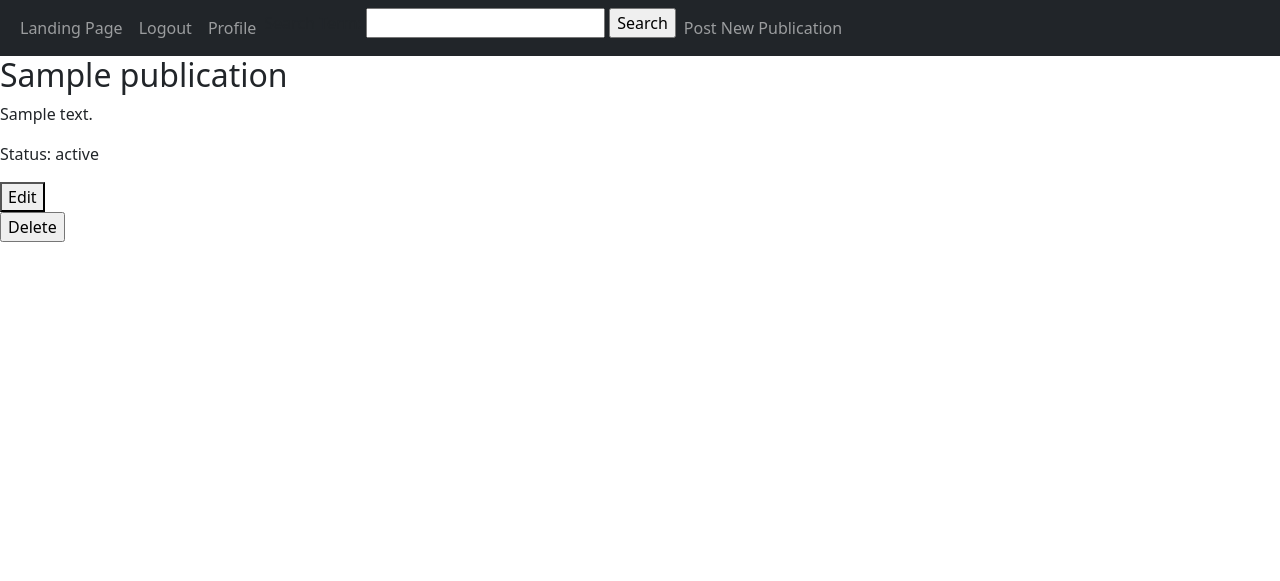
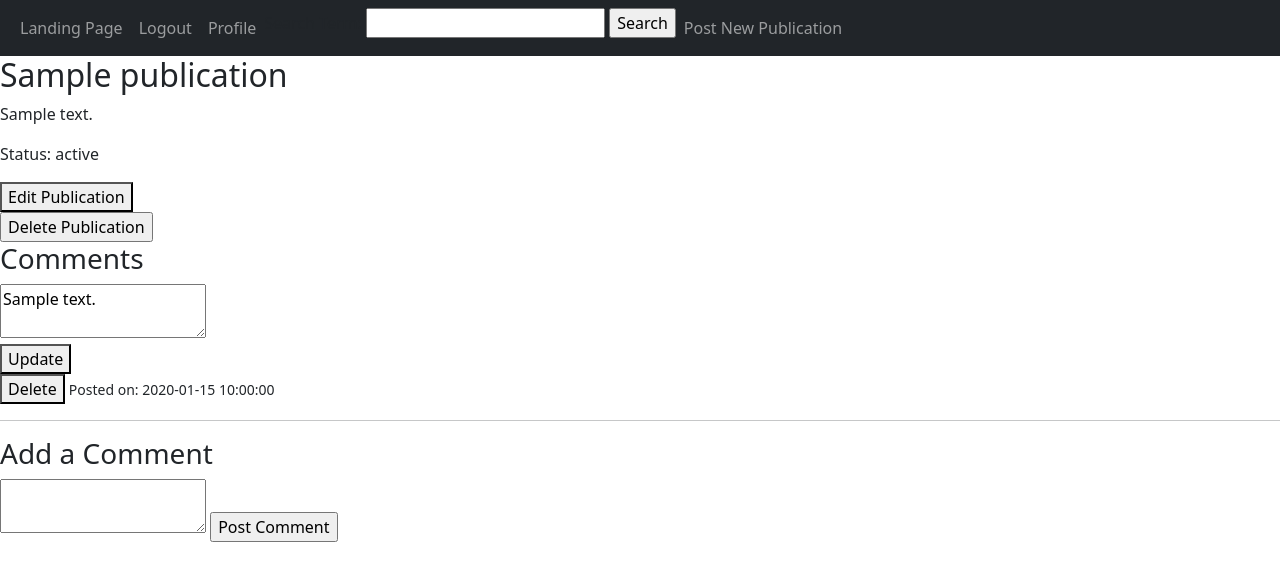
Before and after one commit to zlatin-tech/ecom-assignment2, a PHP site: template app/views/Publication/View.php in a window 1280 px wide. Shown: the top 581 px of the page. Run offline with PHP 8.4, Linux system fonts and the light colour scheme; the visitor is signed in with stand-in values (Sample User, id 1); the template is opened without the code that fills it: most values are stand-ins (such as "Sample title", 1, 10 or a date in 2020).

Commit message:
add comments

```diff
--- a/app/controllers/Publication.php
+++ b/app/controllers/Publication.php
@@ -14,7 +14,8 @@ class Publication extends \app\core\Controller{
      public function displayPublicationById($id) {
         $publication_id = intval($id);
         $publication = \app\models\Publication::getPublicationById($publication_id);
-        $this->view('Publication/view', ['publication' => $publication]);
+        $comments = \app\models\Comment::getComments($publication_id);
+        $this->view('Publication/view', ['publication' => $publication, 'comments' => $comments]);
     }
     #[Login]
     #[HasProfile]
--- a/app/routes.php
+++ b/app/routes.php
@@ -9,6 +9,9 @@ $this->addRoute('Publication/store' , 'Publication,store');
 $this->addRoute('Publication/view/{id}' , 'Publication,displayPublicationById');
 $this->addRoute('Publication/update/{publication_id}' , 'Publication,update');
 $this->addRoute('Publication/delete' , 'Publication,delete');
+$this->addRoute('Comment/add/{publication_id}' , 'Comment,store');
+$this->addRoute('Comment/update/{comment_id}' , 'Comment,update');
+$this->addRoute('Comment/delete/{comment_id}' , 'Comment,delete');
 
 $this->addRoute('User/logout' , 'User,logout');
 $this->addRoute('User/update' , 'User,update');
--- a/app/views/Publication/View.php
+++ b/app/views/Publication/View.php
@@ -1,18 +1,57 @@
-<?php
-     include('app/views/header.php');
-?>
+<?php include('app/views/header.php'); ?>
 
 <h2><?= htmlspecialchars($publication->publication_title) ?></h2>
 <p><?= nl2br(htmlspecialchars($publication->publication_text)) ?></p>
 <p>Status: <?= htmlspecialchars($publication->publication_status) ?></p>
 
-<button onclick="location.href='/Publication/edit/<?= $publication->publication_id ?>'" type="button">Edit</button>
+<button onclick="location.href='/Publication/edit/<?= $publication->publication_id ?>'" type="button">Edit Publication</button>
 
 <form action="/Publication/delete" method="POST">
      <input type="hidden" name="publication_id" value="<?= htmlspecialchars($publication->publication_id) ?>">
-     <input type="submit" name="action" value="Delete">
+     <input type="submit" name="action" value="Delete Publication">
 </form>
 
+<!-- Display Comments Section -->
+<section id="comments">
+    <h3>Comments</h3>
+    <?php foreach ($comments as $comment): ?>
+        <div class="comment">
+            <!-- Check if the session's user ID matches the comment's profile ID Breaks MVC but it makes it prettier and could be removed since it's checked in the controller as well -->
+            <?php if (isset($_SESSION['user_id'])&&(new \app\models\Profile())->getForUser($_SESSION['user_id'])->profile_id == $comment->profile_id): ?>
+
+                <form action="/Comment/update/<?= $comment->comment_id ?>" method="POST">
+                    <!-- Editable Text Area -->
+                    <textarea name="text" required><?= htmlspecialchars($comment->comment_text) ?></textarea>
+                    <br>
+                    <!-- Update Button -->
+                    <button type="submit">Update</button>
+                </form>
+                <!-- Delete Button -->
+                <form action="/Comment/delete/<?= $comment->comment_id ?>" method="POST" style="display: inline;">
+                    <button type="submit">Delete</button>
+                </form>
+            <?php else: ?>
+                <!-- Non-editable Text Display for Users who do not own the comment -->
+                <p><?= htmlspecialchars($comment->comment_text) ?></p>
+            <?php endif; ?>
+            <small>Posted on: <?= htmlspecialchars($comment->timestamp) ?></small>
+            <br>
+            <hr width="100%" size="2" color="blue" noshade>
+
+        </div>
+    <?php endforeach; ?>
+</section>
+
+
+
+<!-- Add New Comment Form -->
+<section id="add-comment">
+    <h3>Add a Comment</h3>
+    <form action="/Comment/add/<?= $publication->publication_id ?>" method="POST">
+        <textarea name="text" required></textarea>
+        <input type="submit" value="Post Comment">
+    </form>
+</section>
 
 </body>
 </html>
```
Also changed, not shown: app/controllers/Comment.php (+36 -1 lines), app/models/Comment.php (+12 -27 lines).
